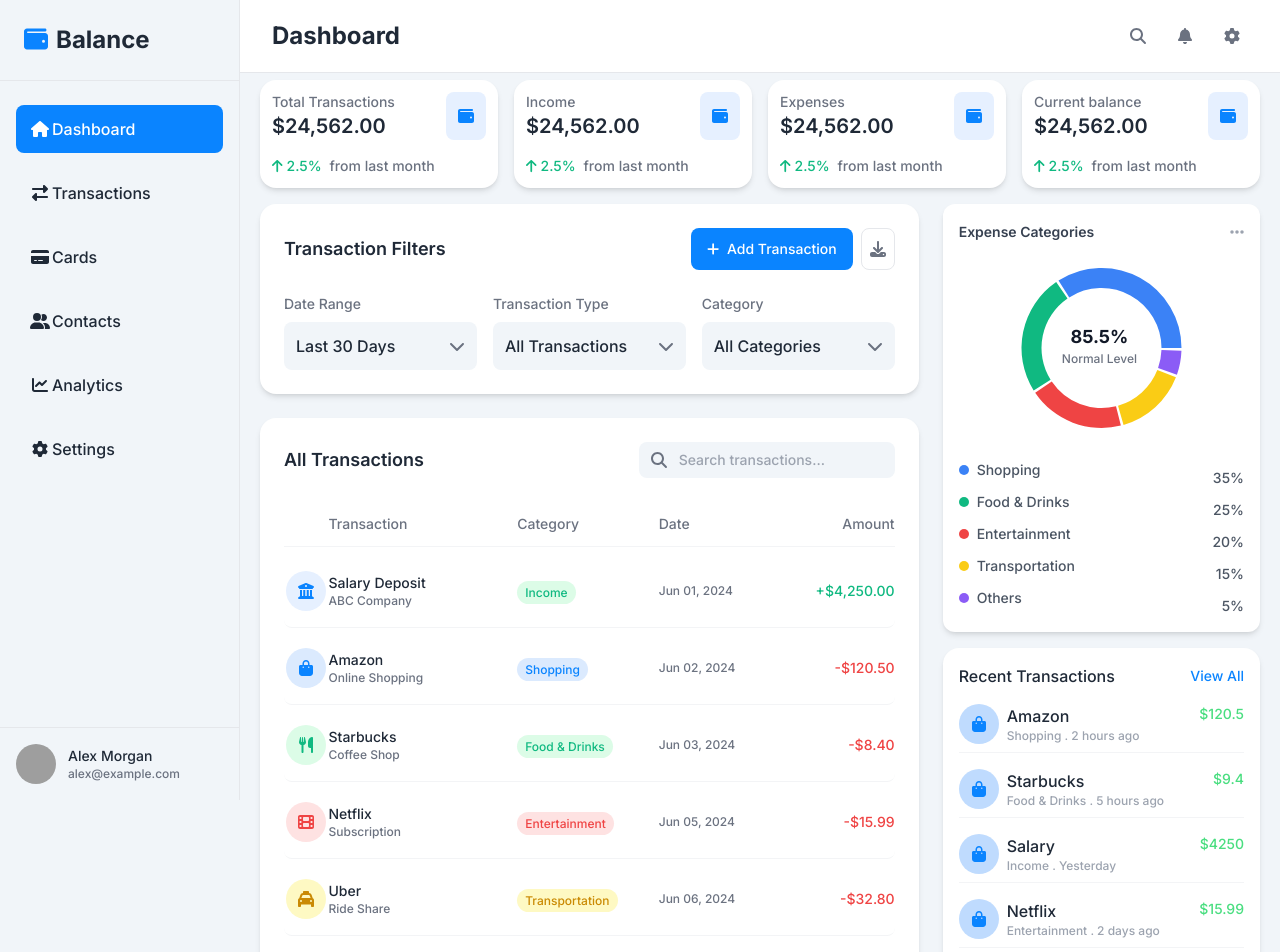
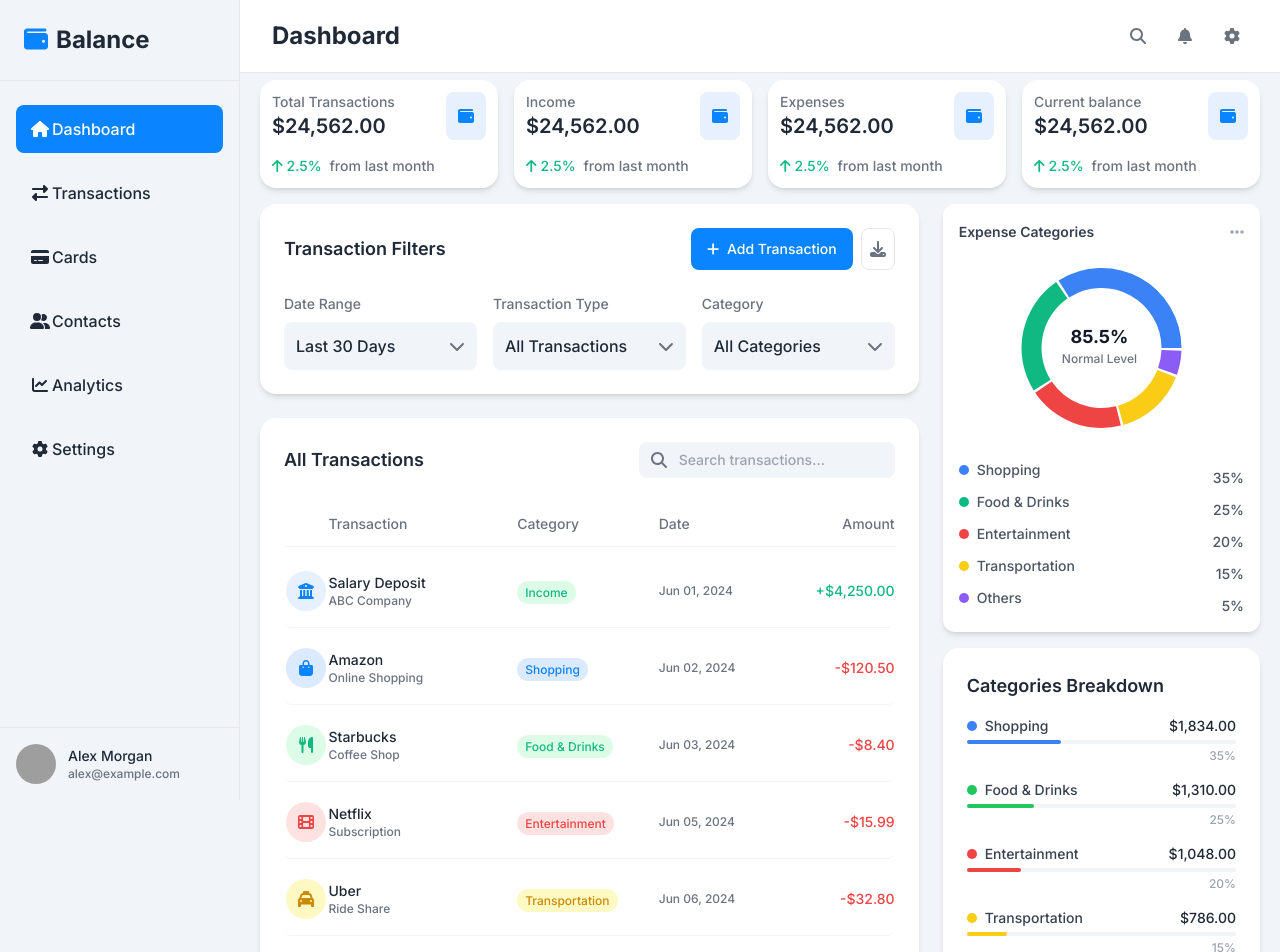
Before and after one commit to Yvan022002/Balance, a React (Vite) app: page /Transactions in a window 1280 px wide. Shown: the top 952 px of the page. Built offline with nearby package versions, Linux system fonts and the light colour scheme; grey boxes are pictures that could not be loaded.

Commit message:
add categorie bareakdown component to transaction page

```diff
--- /dev/null
+++ b/src/components/CategoriesBreakdown.jsx
@@ -0,0 +1,34 @@
+export function CategoriesBreakdown() {
+  const categories = [
+    { name: "Shopping", color: "blue-500", value: 1834, percentage: 35 },
+    { name: "Food & Drinks", color: "green-500", value: 1310, percentage: 25 },
+    { name: "Entertainment", color: "red-500", value: 1048, percentage: 20 },
+    { name: "Transportation", color: "yellow-400", value: 786, percentage: 15 },
+    { name: "Others", color: "purple-500", value: 262, percentage: 5 },
+  ];
+
+  return (
+    <div className="bg-white rounded-2xl shadow-md p-6 w-full  mt-4 card">
+      <h3 className="text-lg font-semibold text-gray-800 mb-4">Categories Breakdown</h3>
+      <div className="space-y-4">
+        {categories.map((cat, idx) => (
+          <div key={idx}>
+            <div className="flex justify-between items-center mb-1">
+              <div className="flex items-center gap-2">
+                <span className={`w-2.5 h-2.5 rounded-full bg-${cat.color}`}></span>
+                <span className="text-sm text-gray-700">{cat.name}</span>
+              </div>
+              <span className="text-sm font-medium text-gray-800">
+                ${cat.value.toLocaleString(undefined, { minimumFractionDigits: 2 })}
+              </span>
+            </div>
+            <div className="w-full h-1 bg-gray-100 rounded-full">
+              <div className={`h-full rounded-full bg-${cat.color} w-[${cat.percentage}%]`}></div>
+            </div>
+            <div className="text-xs text-right text-gray-400 mt-1">{cat.percentage}%</div>
+          </div>
+        ))}
+      </div>
+    </div>
+  );
+}
--- a/src/components/DonutChart.jsx
+++ b/src/components/DonutChart.jsx
@@ -11,7 +11,7 @@ export function DonutChart(){
 
     const COLORS = ['#3B82F6','#10B981','#EF4444','#FACC15','#8B5CF6'];
    return (
-    <div className="bg-white rounded-xl shadow-md p-4 w-full">
+    <div className="bg-white rounded-xl shadow-md p-4 w-full card">
       <div className="flex justify-between items-center mb-2">
         <h2 className="text-sm font-semibold text-gray-700">Expense Categories</h2>
         <button>
--- a/src/pages/Transactions.jsx
+++ b/src/pages/Transactions.jsx
@@ -1,5 +1,6 @@
 import { BarCharts } from "../components/BarChart";
 import { Card } from "../components/Card";
+import { CategoriesBreakdown } from "../components/CategoriesBreakdown";
 import { DonutChart } from "../components/DonutChart";
 import { SummaryCard } from "../components/summaryCard";
 import { TransactionPreview } from "../components/TransactionPreview";
@@ -89,7 +90,7 @@ export function Transactions(){
                         </div>
                     <div className="right-column col-span-1">
                         <DonutChart/>
-                        <TransactionPreview/>
+                        <CategoriesBreakdown/>
                     </div>
 
                 </div>
```
